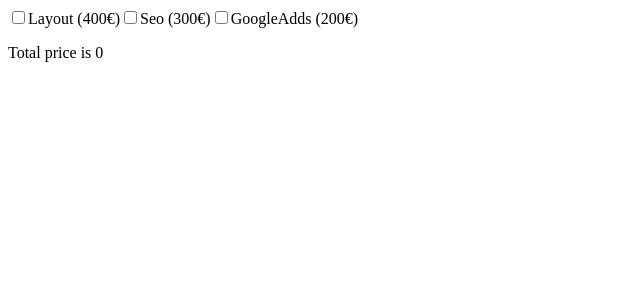
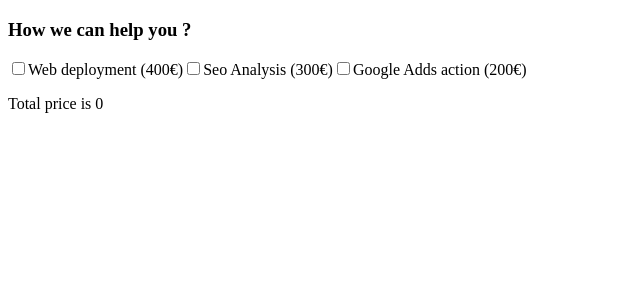
Before and after one commit to alexcumplido/budget, a React (Create React App) app: page / in a window 1280 px wide. Shown: the top 300 px of the page, without its empty margins (0-640 px from the left). Built offline with nearby package versions, Linux system fonts and the light colour scheme.

Commit message:
Task 2 initial implementation

```diff
--- a/package.json
+++ b/package.json
@@ -9,6 +9,7 @@
     "react": "^17.0.2",
     "react-dom": "^17.0.2",
     "react-scripts": "5.0.0",
+    "styled-components": "^5.3.3",
     "web-vitals": "^2.1.2"
   },
   "scripts": {
--- a/src/components/App.js
+++ b/src/components/App.js
@@ -1,15 +1,27 @@
 import React, {useState} from 'react';
+import styled from 'styled-components';
+
+const Panel = styled.div`
+  width: 200px;
+  height: 200px;
+  border: 1px solid black;
+`;
 
 export function App() {
 
-  const [checkOne, setcheckOne] = useState(false);
-  const [checkTwo, setcheckTwo] = useState(false);
-  const [checkThree, setcheckThree] = useState(false);
+  const [checkOne, setCheckOne] = useState(false);
+  const [checkTwo, setCheckTwo] = useState(false);
+  const [checkThree, setCheckThree] = useState(false);
+  const [inputOne, setInputOne] = useState(0);
+  const [inputTwo, setInputTwo] = useState(0);
   const [total, setTotal] = useState(0);
 
-  const handleCheck1 = () => setcheckOne(!checkOne);
-  const handleCheck2 = () => setcheckTwo(!checkTwo);
-  const handleCheck3 = () => setcheckThree(!checkThree);
+  const handleCheck1 = () => setCheckOne(!checkOne);
+  const handleCheck2 = () => setCheckTwo(!checkTwo);
+  const handleCheck3 = () => setCheckThree(!checkThree);
+
+  const handleInput1 = (e) => setInputOne(e.target.value);
+  const handleInput2 = (e) => setInputTwo(e.target.value);
 
   function handleTotal(event){
     let evtValue = Number(event.target.value);
@@ -19,22 +31,27 @@
   return (
     <>
       <div>
+        <h3>How we can help you ? </h3>
         <Checkbox
           check={checkOne}
           onChange={handleCheck1}
           onClick={handleTotal}
           value={400}
         >
-      Layout (400€)
+          Web deployment (400€)
         </Checkbox>
-
+        {checkOne &&
+        <Panel>
+          <input type="number" value={inputOne} onChange={handleInput1}/>
+          <input type="number" value={inputTwo} onChange={handleInput2}/>
+        </Panel>}
         <Checkbox
           check={checkTwo}
           onChange={handleCheck2}
           onClick={handleTotal}
           value={300}
         >
-      Seo (300€)
+          Seo Analysis (300€)
         </Checkbox>
 
         <Checkbox
@@ -43,7 +60,7 @@
           onClick={handleTotal}
           value={200}
         >
-      GoogleAdds (200€)
+          Google Adds action (200€)
         </Checkbox>
     </div>
     <p>Total price is {total}</p>
@@ -54,7 +71,13 @@
 const Checkbox = ({check, onChange, onClick, value, children}) => {
   return (
     <label>
-      <input type='checkbox' checked={check} onChange={onChange} onClick={onClick} value={value}/>
+      <input
+        type='checkbox'
+        checked={check}
+        onChange={onChange}
+        onClick={onClick}
+        value={value}
+      />
       {children}
     </label>
   );
```
Also changed, not shown: 1 other file (tests, documents, lock files or other folders). Lines whose indentation alone changed are shown as unchanged.
